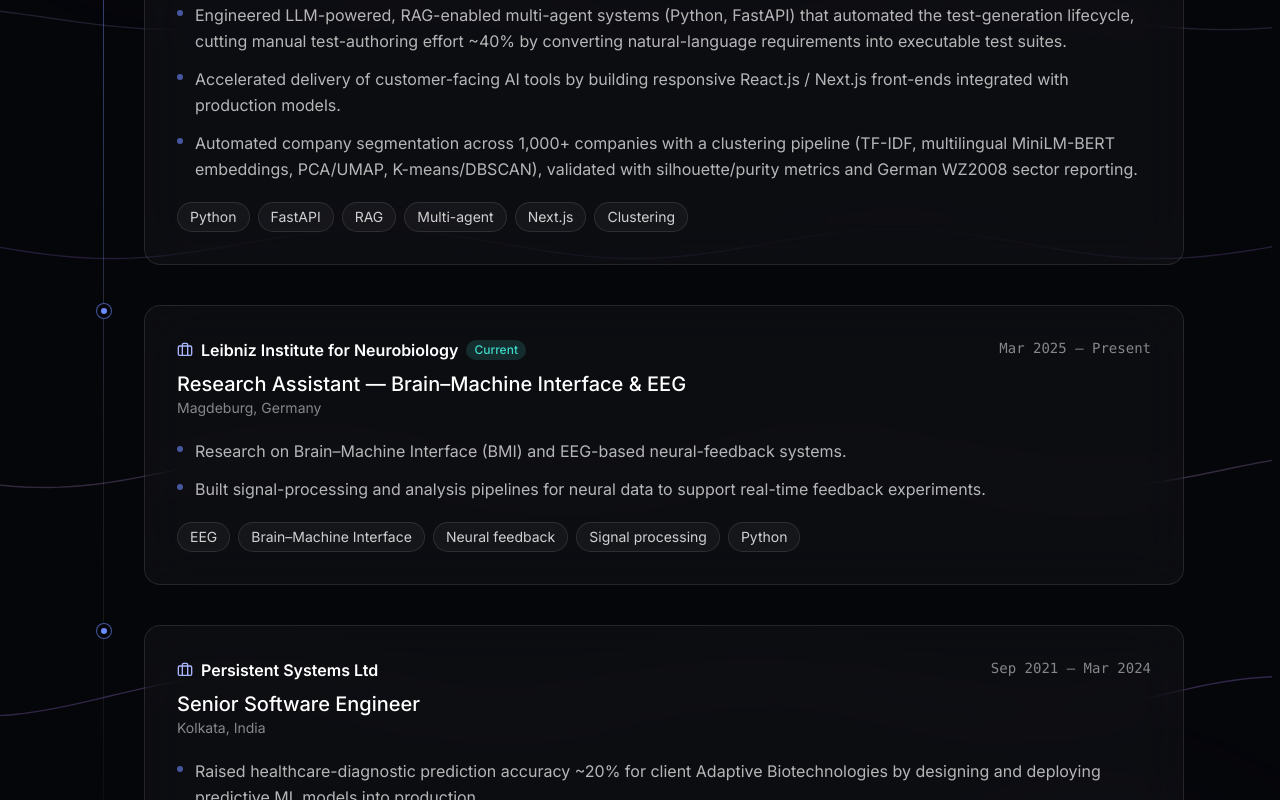
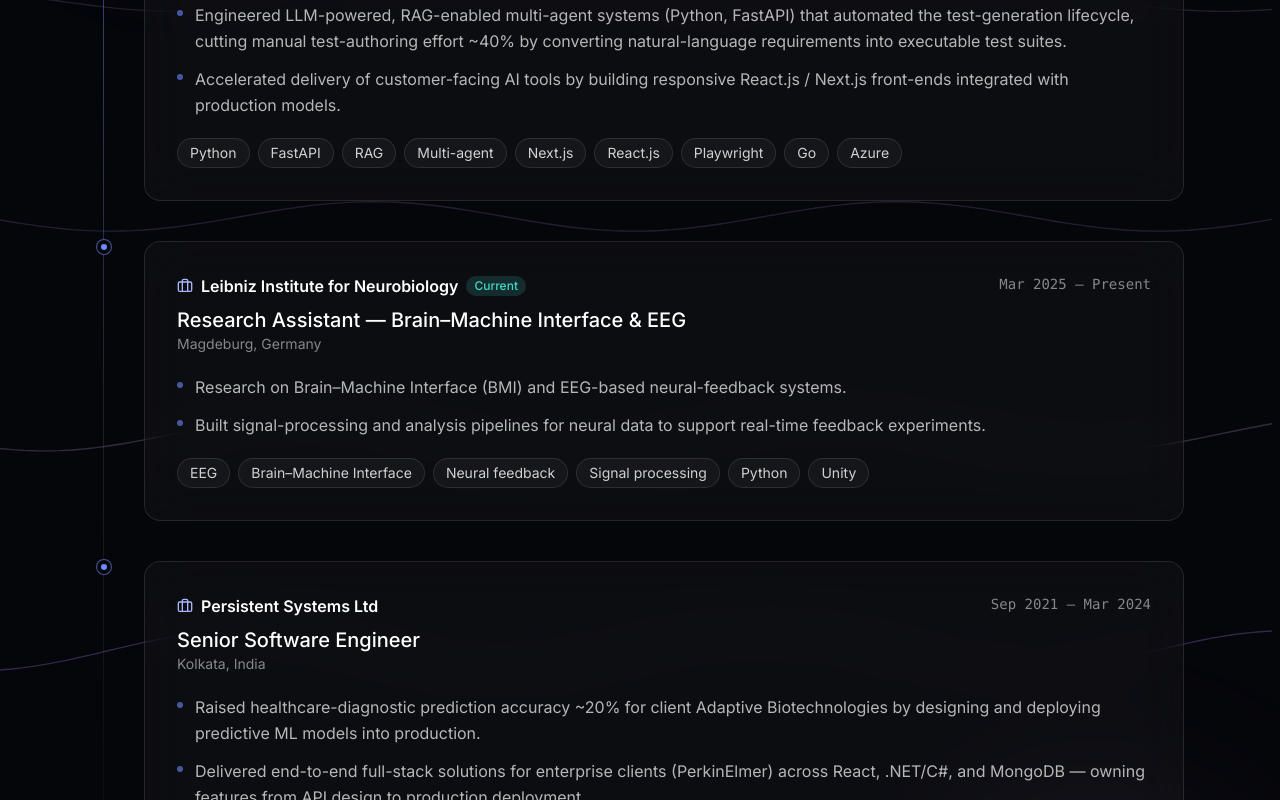
Before and after one commit to sandipanseal/sandipanseal.github.io, a React (Vite) app: page / in a window 1280 px wide. Shown: the part 3980-4780 px from the top of the page. Built offline with nearby package versions, Linux system fonts and the light colour scheme; no server answers.

Commit message:
feat: update experience tags to include additional technologies and improve relevance

```diff
--- a/src/data/profile.ts
+++ b/src/data/profile.ts
@@ -273,9 +273,8 @@
     points: [
       "Engineered LLM-powered, RAG-enabled multi-agent systems (Python, FastAPI) that automated the test-generation lifecycle, cutting manual test-authoring effort ~40% by converting natural-language requirements into executable test suites.",
       "Accelerated delivery of customer-facing AI tools by building responsive React.js / Next.js front-ends integrated with production models.",
-      "Automated company segmentation across 1,000+ companies with a clustering pipeline (TF-IDF, multilingual MiniLM-BERT embeddings, PCA/UMAP, K-means/DBSCAN), validated with silhouette/purity metrics and German WZ2008 sector reporting.",
     ],
-    tags: ["Python", "FastAPI", "RAG", "Multi-agent", "Next.js", "Clustering"],
+    tags: ["Python", "FastAPI", "RAG", "Multi-agent", "Next.js", "React.js", "Playwright","Go","Azure"],
   },
   {
     role: "Research Assistant — Brain–Machine Interface & EEG",
@@ -287,7 +286,7 @@
       "Research on Brain–Machine Interface (BMI) and EEG-based neural-feedback systems.",
       "Built signal-processing and analysis pipelines for neural data to support real-time feedback experiments.",
     ],
-    tags: ["EEG", "Brain–Machine Interface", "Neural feedback", "Signal processing", "Python"],
+    tags: ["EEG", "Brain–Machine Interface", "Neural feedback", "Signal processing", "Python","Unity"],
   },
   {
     role: "Senior Software Engineer",
@@ -299,7 +298,7 @@
       "Delivered end-to-end full-stack solutions for enterprise clients (PerkinElmer) across React, .NET/C#, and MongoDB — owning features from API design to production deployment.",
       "Cut regression-test cycle time ~30% by building automated QA suites (Selenium, API testing); twice awarded the High Five Team Award.",
     ],
-    tags: ["ML in production", "React", ".NET / C#", "MongoDB", "QA automation"],
+    tags: ["ML in production","Python", "React", ".NET / C#", "MongoDB", "QA automation"],
   },
 ];
 
```
